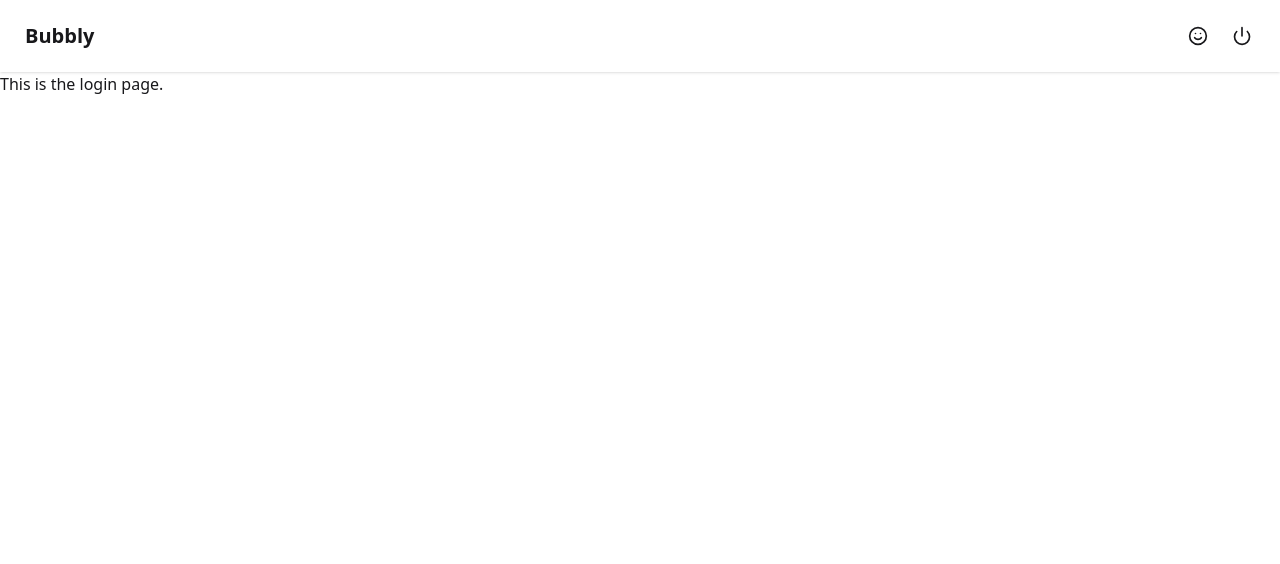
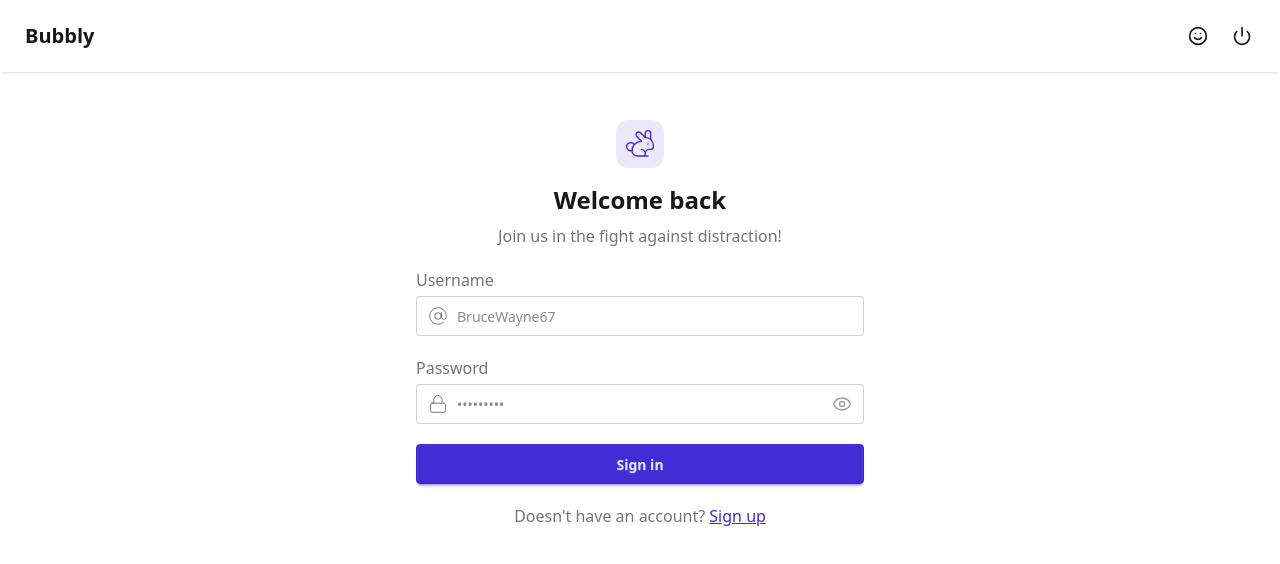
Before and after one commit to suka712/bubbly-chat, a React (Vite) app in the folder frontend/: page /login in a window 1280 px wide. Shown: the top 564 px of the page. Built offline with nearby package versions, Linux system fonts and the light colour scheme; no server answers.

Commit message:
Implement Login page UI

```diff
--- a/frontend/src/Pages/LoginPage.tsx
+++ b/frontend/src/Pages/LoginPage.tsx
@@ -1,5 +1,129 @@
+import { useState } from 'react'
+import { useAuthStore } from '../store/useAthStore'
+import { AtSign, Lock, Eye, EyeOff, Loader2, Rabbit } from 'lucide-react'
+import { Link } from 'react-router-dom'
+import toast from 'react-hot-toast'
+
 const LoginPage = () => {
-    return <div>This is the login page.</div>
+    const [showPassword, setShowPassword] = useState(false)
+    const [formData, setFormData] = useState({
+        username: '',
+        password: '',
+    })
+    const { login, isLoggingIn } = useAuthStore()
+
+    const validateForm = () => {
+        if (!formData.username.trim()) {
+            return toast.error('Username is required!')
+        }
+        if (!formData.password) {
+            return toast.error('Password is required!')
+        }
+        if (formData.password.length < 8) {
+            return toast.error('Password must be at least 8 characters!')
+        }
+
+        return true
+    }
+
+    const handleSubmit = (e: any) => {
+        e.preventDefault()
+
+        const isSuccessful = validateForm()
+
+        if (isSuccessful) {
+            login(formData)
+        }
+    }
+    return (
+        <div>
+            {/* 📃 Login form */}
+            <div className="flex flex-col justify-center items-center p-6 sm:p-12">
+                <div className="w-full max-w-md space-y-5">
+                    {/* Ⓜ️ Logo */}
+                    <div className="text-center mb-5">
+                        <div className="flex flex-col items-center gap-2 group">
+                            <div className="size-12 rounded-xl bg-primary/10 flex items-center justify-center group-hover:bg-primary/20 transition-colors">
+                                <Rabbit className="size-8 text-primary stroke-1" />
+                            </div>
+                            <h1 className="text-2xl font-bold mt-2">Welcome back</h1>
+                            <p className="text-base-content/60">Join us in the fight against distraction!</p>
+                        </div>
+                    </div>
+
+                    {/* 📃 Form */}
+                    <form onSubmit={handleSubmit} className="space-y-4">
+                        {/* 🫠 Username */}
+                        <div className="form-control mb-5">
+                            <label className="label mb-1">
+                                <span className="label-text">Username</span>
+                            </label>
+                            <div className="relative">
+                                <div className="absolute inset-y-0 left-0 pl-3 flex items-center pointer-events-none">
+                                    <div className="absolute inset-y-0 left-0 pl-3 flex items-center z-10">
+                                        <AtSign className="size-5 opacity-70" style={{ strokeWidth: 1 }} />
+                                    </div>
+                                </div>
+                                <input
+                                    type="text"
+                                    className={`input input-bordered w-full pl-10 focus:outline-none focus:border-gray-300`}
+                                    placeholder="BruceWayne67"
+                                    value={formData.username}
+                                    onChange={(e) => setFormData({ ...formData, username: e.target.value })}
+                                />
+                            </div>
+                        </div>
+
+                        {/* ✉️ Email */}
+
+                        {/* 🔐 Password */}
+                        <div className="form-control mb-5">
+                            <label className="label mb-1">
+                                <span className="label-text">Password</span>
+                            </label>
+                            <div className="relative">
+                                <div className="absolute inset-y-0 left-0 pl-3 flex items-center z-10">
+                                    <Lock className="size-5 opacity-70" style={{ strokeWidth: 1 }} />
+                                </div>
+                                <input
+                                    type={showPassword ? 'text' : 'password'}
+                                    className={`input input-bordered w-full pl-10 focus:outline-none focus:border-gray-300`}
+                                    placeholder="•••••••••"
+                                    value={formData.password}
+                                    onChange={(e) => setFormData({ ...formData, password: e.target.value })}
+                                />
+                                <button type="button" className="absolute inset-y-0 right-0 pr-3 flex items-center z-1" onClick={() => setShowPassword(!showPassword)}>
+                                    {showPassword ? <EyeOff className="size-5 text-base-content/40" /> : <Eye className="size-5 text-base-content/40" />}
+                                </button>
+                            </div>
+                        </div>
+
+                        {/* 💖 Submit button */}
+                        <button type="submit" className="btn btn-primary w-full" disabled={isLoggingIn}>
+                            {isLoggingIn ? (
+                                <>
+                                    <Loader2 className="size-5 animate-spin" />
+                                    Loading...
+                                </>
+                            ) : (
+                                'Sign in'
+                            )}
+                        </button>
+                    </form>
+
+                    {/* 🔗 Link */}
+                    <div className="text-center">
+                        <p className="text-base-content/60">
+                            Doesn't have an account?{' '}
+                            <Link to="/login" className="link link-primary">
+                                Sign up
+                            </Link>
+                        </p>
+                    </div>
+                </div>
+            </div>
+        </div>
+    )
 }
 
 export default LoginPage
--- a/frontend/src/store/useAthStore.ts
+++ b/frontend/src/store/useAthStore.ts
@@ -3,7 +3,11 @@ import { axiosInstance } from '../lib/axios'
 import toast from 'react-hot-toast'
 
 export const useAuthStore = create<AuthStore>()((set) => ({
-    authUser: null,
+    authUser: {
+        username: String,
+        email: String,
+        profilePicture: String,
+    },
     isSigningUp: false,
     isLoggingIn: false,
     isUpdatingProfile: false,
@@ -14,36 +18,69 @@ export const useAuthStore = create<AuthStore>()((set) => ({
             const res = await axiosInstance.get('/auth/check')
             set({ authUser: res.data })
         } catch (error) {
-            console.log('💢 Error in checkAuth:', error)
+            console.log('Error in checkAuth:', error)
             set({ authUser: null })
         } finally {
             set({ isCheckingAuth: false })
         }
     },
 
-    signup: async (data: any) => {
+    signup: async (signupData: {
+        username: string,
+        email: string,
+        password: string,
+    }) => {
         set({ isSigningUp: true })
         try {
-            const res = await axiosInstance.post('/auth/signup', data)
-            set({ authUser: res.data })
-            toast.success('Account created successfully!')
+            const res = await axiosInstance.post('/auth/signup', signupData, { withCredentials: true })
+            set({
+                authUser: {
+                    username: res.data.username,
+                    email: res.data.email,
+                    profilePicture: res.data.profilePicture,
+                },
+            })
+            toast.success(res.data.message)
         } catch (error: any) {
-            toast.error(error.resonse?.data?.message)
-            console.log("💀 Something is broken in useAuthStore.ts' signup") // 💀 LOG
+            toast.error('Error signing up:', error)
+            console.log('Something is broken in signup')
         } finally {
             set({ isSigningUp: false })
         }
     },
 
+    login: async (loginData: { username: string; password: string }): Promise<boolean> => {
+        set({ isLoggingIn: true })
+        let isSuccessful = false
+        try {
+            const res = await axiosInstance.post('/auth/login', loginData, { withCredentials: true })
+            set({
+                authUser: {
+                    username: res.data.username,
+                    email: res.data.email,
+                    profilePicture: res.data.profilePicture,
+                },
+            })
+            isSuccessful = true
+            toast.success('Logged in successfully!')
+        } catch (error: any) {
+            toast.error('Error logging in.')
+            console.log('Something is broken in login')
+        } finally {
+            set({ isLoggingIn: false })
+            return isSuccessful
+        }
+    },
+
     logout: async () => {
         try {
-            await axiosInstance.get("/auth/logout")
-            set({authUser: null})
+            await axiosInstance.get('/auth/logout')
+            set({ authUser: null })
             toast.success('Successfully logged out!')
         } catch (error) {
             toast.error('Error logging out!')
         }
-    }
+    },
 }))
 
 interface AuthStore {
@@ -54,5 +91,6 @@ interface AuthStore {
     isCheckingAuth: boolean
     checkAuth: () => Promise<void>
     signup: (data: any) => Promise<void>
+    login: (data: any) => Promise<boolean>
     logout: () => void
 }
```
